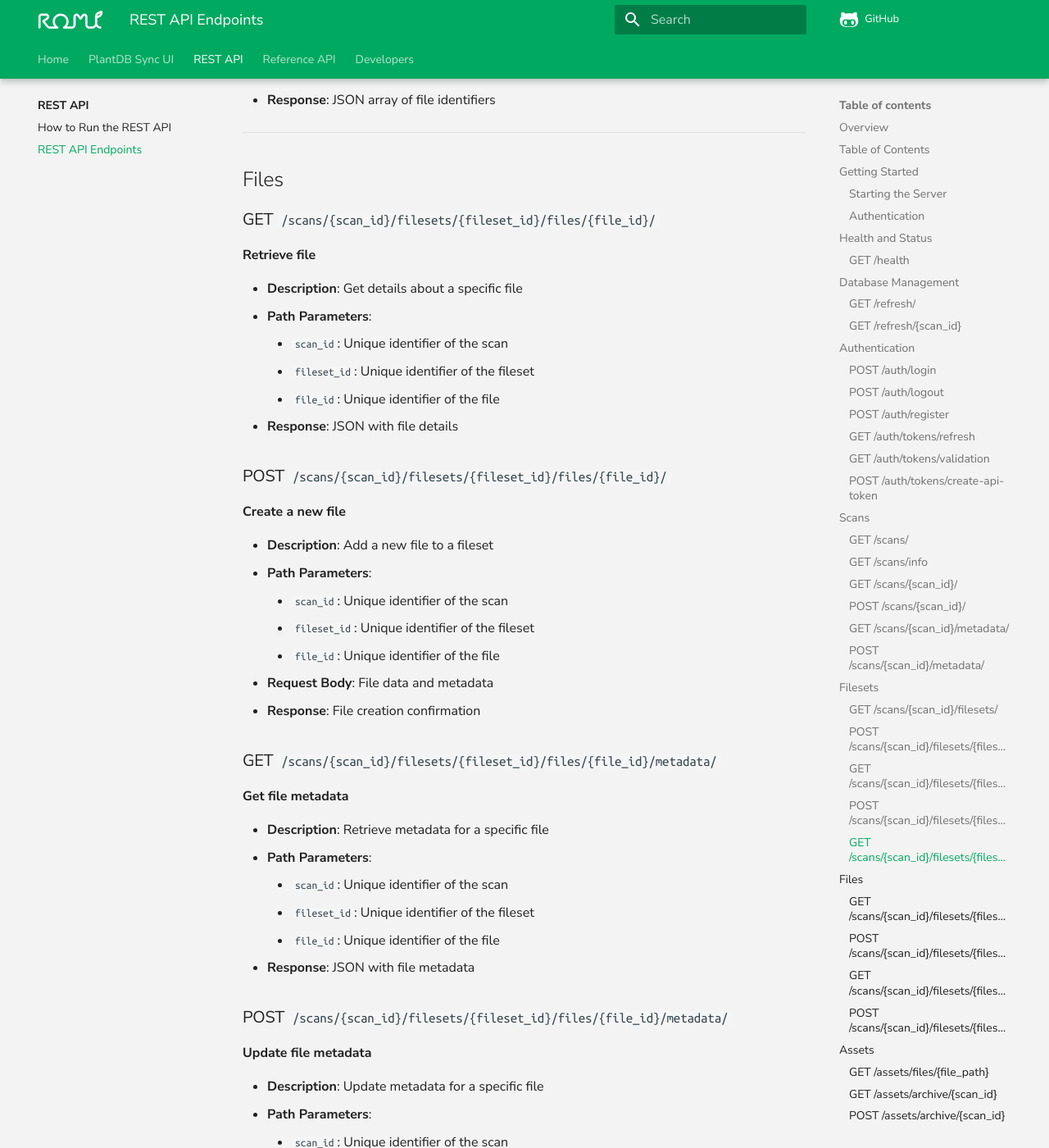
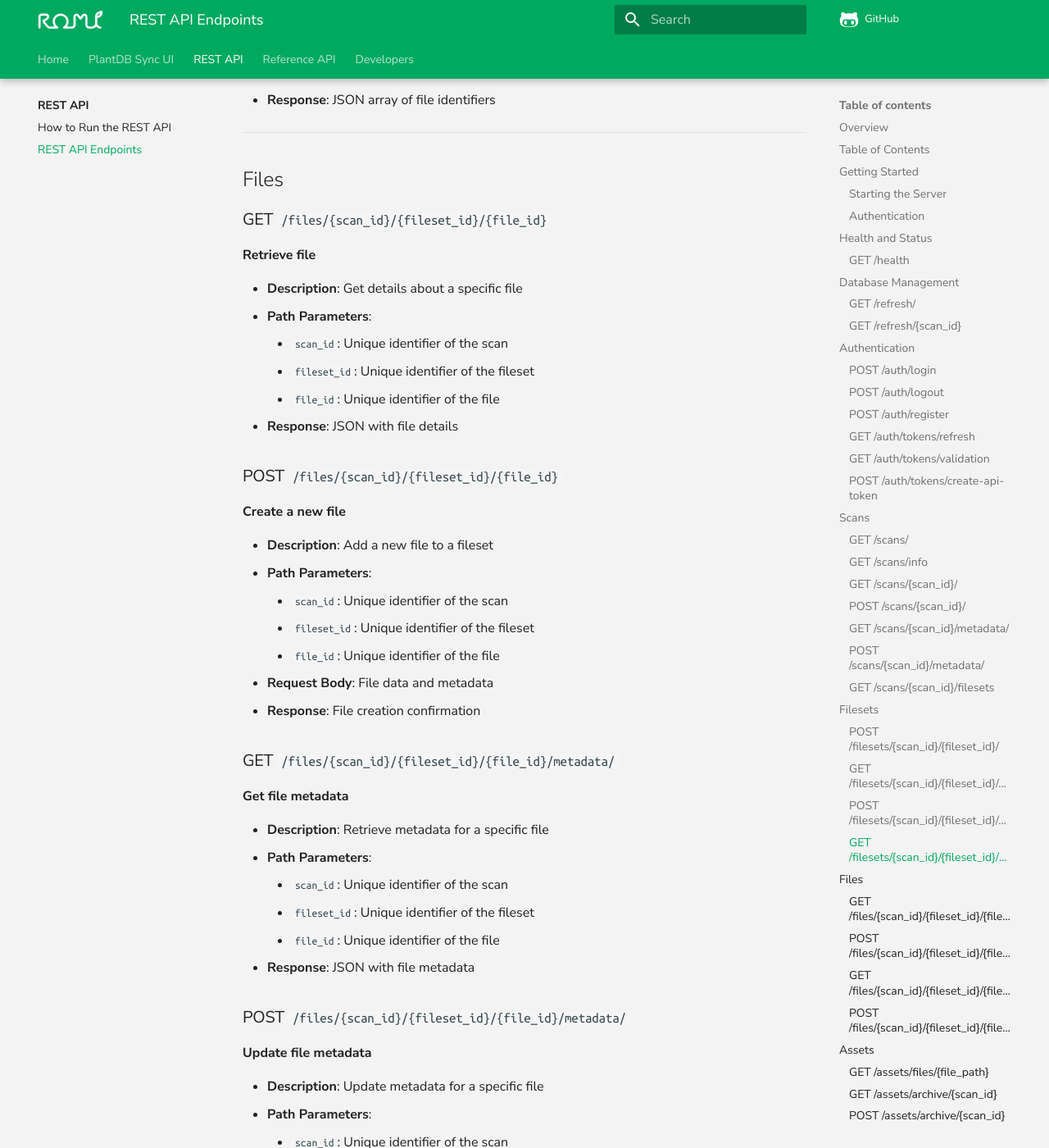
Before and after one commit to romi/plantdb, an MkDocs documentation site: the page built from docs/rest_api/rest_api_endpoints.md, in a window 1280 px wide and 1400 px high, scrolled down 6433 px. Shown: the whole window at 82% size. Built offline with MkDocs 1.6.1 and Material for MkDocs 9.7.7, drawn with Linux system fonts in a browser that asks for light colours; comment, search, counter and statistics services are not loaded; some of the changed text lies outside the part shown.

Commit message:
Correct API endpoint URLs in documentation
- Remove redundant `/scans` prefix from fileset and file endpoint paths in `docs/rest_api/rest_api_endpoints.md`
- Standardize routes to ` /filesets/{scan_id}/{fileset_id}` and ` /files/{scan_id}/{fileset_id}/{file_id}` for all CRUD and metadata operations
- Add a dedicated **Filesets** section header and restructure related endpoint listings
- Adjust markdown formatting (section dividers, headings) to reflect the new organization
- Update example request/response descriptions to match the revised URLs

```diff
--- a/docs/rest_api/rest_api_endpoints.md
+++ b/docs/rest_api/rest_api_endpoints.md
@@ -180,11 +180,7 @@
 - **Request Body**: JSON with updated metadata
 - **Response**: Metadata update confirmation
 
----
-
-## Filesets
-
-### GET `/scans/{scan_id}/filesets/`
+### GET `/scans/{scan_id}/filesets`
 
 **List filesets for scan**
 
@@ -193,7 +189,11 @@
     - `scan_id`: Unique identifier of the scan
 - **Response**: JSON array of fileset identifiers
 
-### POST `/scans/{scan_id}/filesets/{fileset_id}/`
+---
+
+## Filesets
+
+### POST `/filesets/{scan_id}/{fileset_id}/`
 
 **Create a new fileset**
 
@@ -204,7 +204,7 @@
 - **Request Body**: JSON with fileset information
 - **Response**: Fileset creation confirmation
 
-### GET `/scans/{scan_id}/filesets/{fileset_id}/metadata/`
+### GET `/filesets/{scan_id}/{fileset_id}/metadata/`
 
 **Get fileset metadata**
 
@@ -214,7 +214,7 @@
     - `fileset_id`: Unique identifier of the fileset
 - **Response**: JSON with fileset metadata
 
-### POST `/scans/{scan_id}/filesets/{fileset_id}/metadata/`
+### POST `/filesets/{scan_id}/{fileset_id}/metadata/`
 
 **Update fileset metadata**
 
@@ -225,7 +225,7 @@
 - **Request Body**: JSON with updated metadata
 - **Response**: Metadata update confirmation
 
-### GET `/scans/{scan_id}/filesets/{fileset_id}/files/`
+### GET `/filesets/{scan_id}/{fileset_id}/files`
 
 **List files**
 
@@ -239,7 +239,7 @@
 
 ## Files
 
-### GET `/scans/{scan_id}/filesets/{fileset_id}/files/{file_id}/`
+### GET `/files/{scan_id}/{fileset_id}/{file_id}`
 
 **Retrieve file**
 
@@ -250,7 +250,7 @@
     - `file_id`: Unique identifier of the file
 - **Response**: JSON with file details
 
-### POST `/scans/{scan_id}/filesets/{fileset_id}/files/{file_id}/`
+### POST `/files/{scan_id}/{fileset_id}/{file_id}`
 
 **Create a new file**
 
@@ -262,7 +262,7 @@
 - **Request Body**: File data and metadata
 - **Response**: File creation confirmation
 
-### GET `/scans/{scan_id}/filesets/{fileset_id}/files/{file_id}/metadata/`
+### GET `/files/{scan_id}/{fileset_id}/{file_id}/metadata/`
 
 **Get file metadata**
 
@@ -273,7 +273,7 @@
     - `file_id`: Unique identifier of the file
 - **Response**: JSON with file metadata
 
-### POST `/scans/{scan_id}/filesets/{fileset_id}/files/{file_id}/metadata/`
+### POST `/files/{scan_id}/{fileset_id}/{file_id}/metadata/`
 
 **Update file metadata**
 
```
